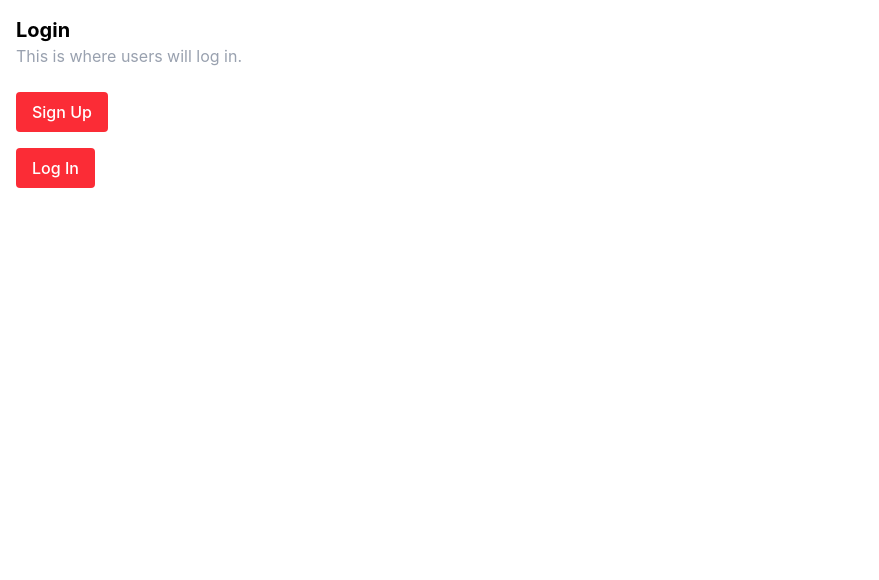
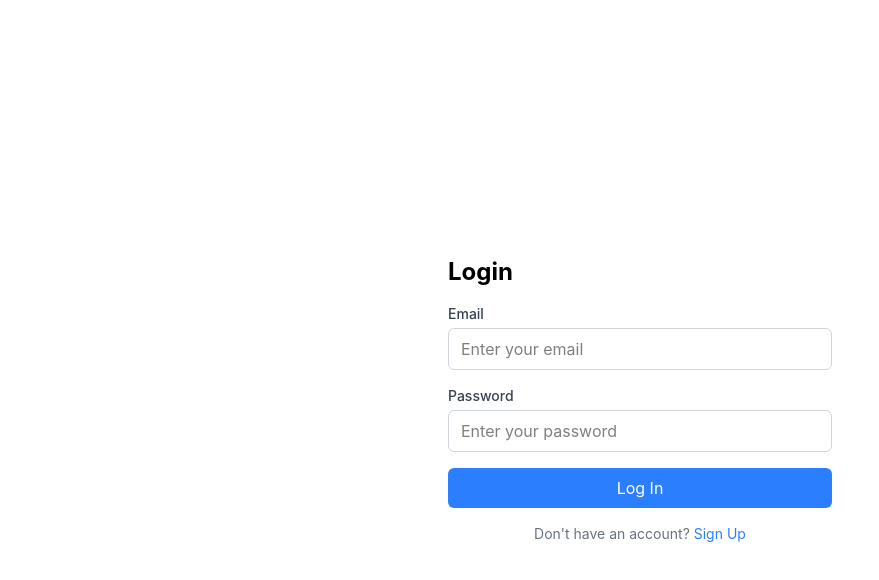
Before and after one commit to annie1in/huddle-sandbox, a React (Vite) app: page / in a window 1280 px wide. Shown: the top 580 px of the page, without its empty margins (0-879 px from the left). Built offline with nearby package versions, Linux system fonts and the light colour scheme.

Commit message:
Add Login page, Insights page, Card component, and mock data

```diff
--- a/src/components/ui/Card.jsx
+++ b/src/components/ui/Card.jsx
@@ -0,0 +1,14 @@
+const Card = ({ title, subtitle, details, onClick }) => {
+  return (
+    <div
+      onClick={onClick}
+      className="border border-gray-200 rounded-lg p-4 shadow-sm hover:shadow-md transition cursor-pointer bg-white"
+    >
+      <h3 className="font-semibold text-gray-800">{title}</h3>
+      {subtitle && <p className="text-sm text-gray-500 mt-1">{subtitle}</p>}
+      {details && <p className="text-sm text-gray-600 mt-2">{details}</p>}
+    </div>
+  );
+};
+
+export default Card;
--- /dev/null
+++ b/src/data/insights.js
@@ -0,0 +1,5 @@
+export const insightsData = [
+  { id: 1, location: "Moffitt Library", hoursStudied: 3, date: "2026-03-15", notes: "Very productive!" },
+  { id: 2, location: "Main Stacks", hoursStudied: 2, date: "2026-03-14", notes: "A bit noisy" },
+  { id: 3, location: "Doe Library", hoursStudied: 4, date: "2026-03-13", notes: "Great spot" },
+];
--- a/src/pages/Insights.jsx
+++ b/src/pages/Insights.jsx
@@ -1,8 +1,25 @@
+import { useNavigate } from "react-router-dom";
+import Card from "../components/ui/Card";
+import { insightsData } from "../data/insights";
+
 export default function Insights() {
+  const navigate = useNavigate();
+
   return (
-    <div className="p-4">
-      <h1 className="text-xl font-bold text-black">Insights</h1>
-      <p className="text-gray-400">This is where users will see past sessions and recommendations.</p>
+    <div className="p-6">
+      <h1 className="text-2xl font-bold mb-1">Insights</h1>
+      <p className="text-gray-400 mb-6">Your past study sessions</p>
+
+      <div className="flex flex-col gap-4">
+        {insightsData.map((session) => (
+          <Card
+            key={session.id}
+            title={session.location}
+            subtitle={`${session.hoursStudied} hours · ${session.date}`}
+            details={session.notes}
+          />
+        ))}
+      </div>
     </div>
   );
 }
--- a/src/pages/auth/Login.jsx
+++ b/src/pages/auth/Login.jsx
@@ -1,16 +1,48 @@
-import { useNavigate } from "react-router-dom"
-import Button from "../../components/ui/Button"
+import { useState } from "react";
+import { useNavigate } from "react-router-dom";
+import Input from "../../components/ui/Input";
 
 export default function Login() {
   const navigate = useNavigate();
+  const [form, setForm] = useState({ email: "", password: "" });
+
+  const handleChange = (e) => {
+    setForm({ ...form, [e.target.name]: e.target.value });
+  };
+
+  const handleSubmit = () => {
+    if (!form.email || !form.password) {
+      alert("Please fill in all fields!");
+      return;
+    }
+    console.log("User logged in:", form);
+    navigate("/study-spots");
+  };
 
   return (
-    <div className="p-4">
-      <h1 className="text-xl font-bold text-black">Login</h1>
-      <p className="text-gray-400 mb-6">This is where users will log in.</p>
-      <div className="flex flex-col items-start space-y-4">
-        <Button onClick={() => navigate("/signup")}>Sign Up</Button>
-        <Button onClick={() => navigate("/study-spots")}>Log In</Button>
+    <div className="flex flex-col items-center justify-center min-h-screen p-8">
+      <div className="flex flex-col gap-4 w-full max-w-sm">
+        <h1 className="text-2xl font-bold">Login</h1>
+
+        <Input label="Email" name="email" type="email" placeholder="Enter your email" value={form.email} onChange={handleChange} />
+        <Input label="Password" name="password" type="password" placeholder="Enter your password" value={form.password} onChange={handleChange} />
+
+        <button
+          onClick={handleSubmit}
+          className="bg-blue-500 text-white py-2 rounded-md hover:bg-blue-600"
+        >
+          Log In
+        </button>
+
+        <p className="text-sm text-center text-gray-500">
+          Don't have an account?{" "}
+          <span
+            onClick={() => navigate("/signup")}
+            className="text-blue-500 cursor-pointer hover:underline"
+          >
+            Sign Up
+          </span>
+        </p>
       </div>
     </div>
   );
```
Also changed, not shown: src/App.jsx (line endings or trailing spaces).
